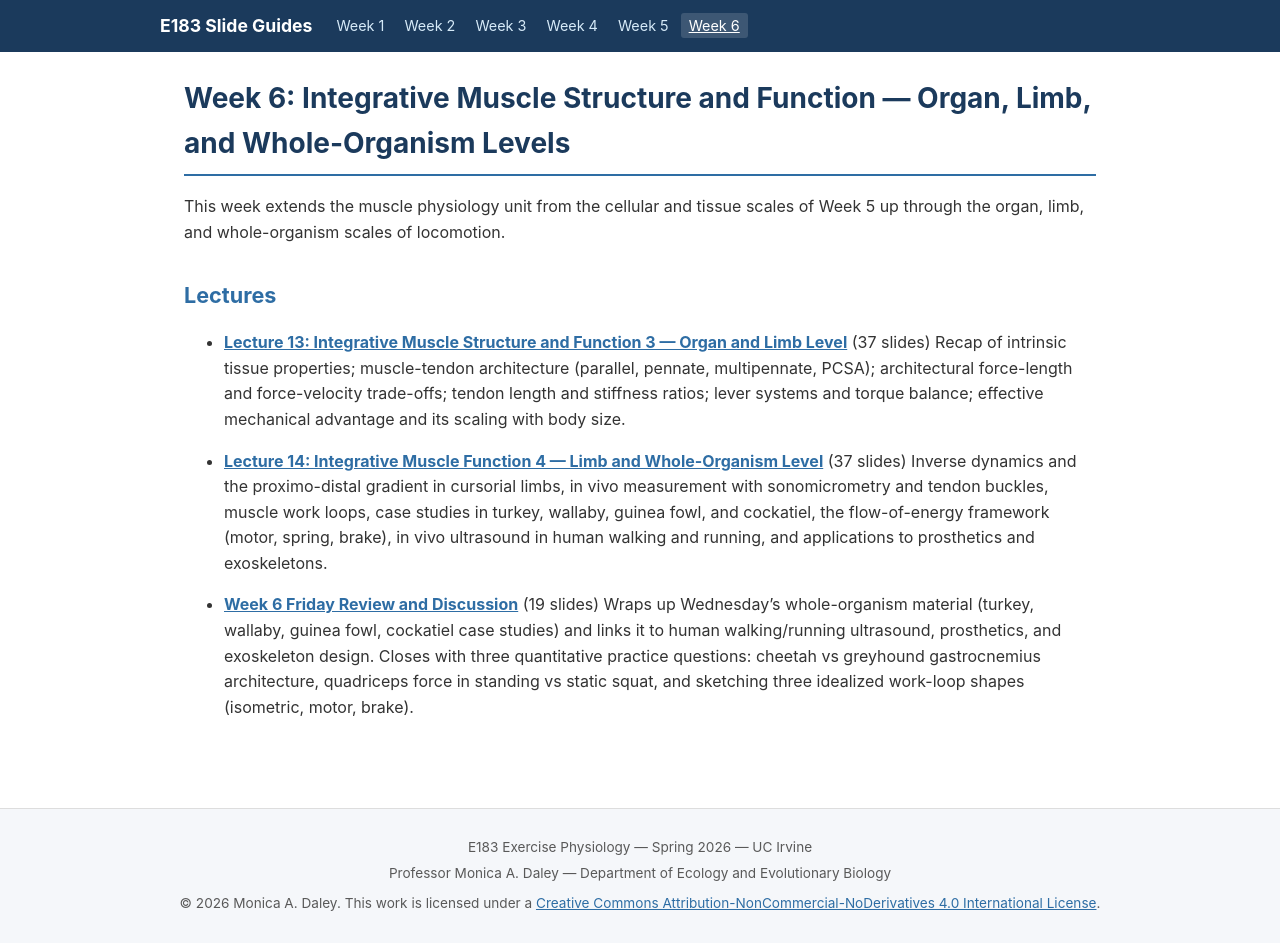
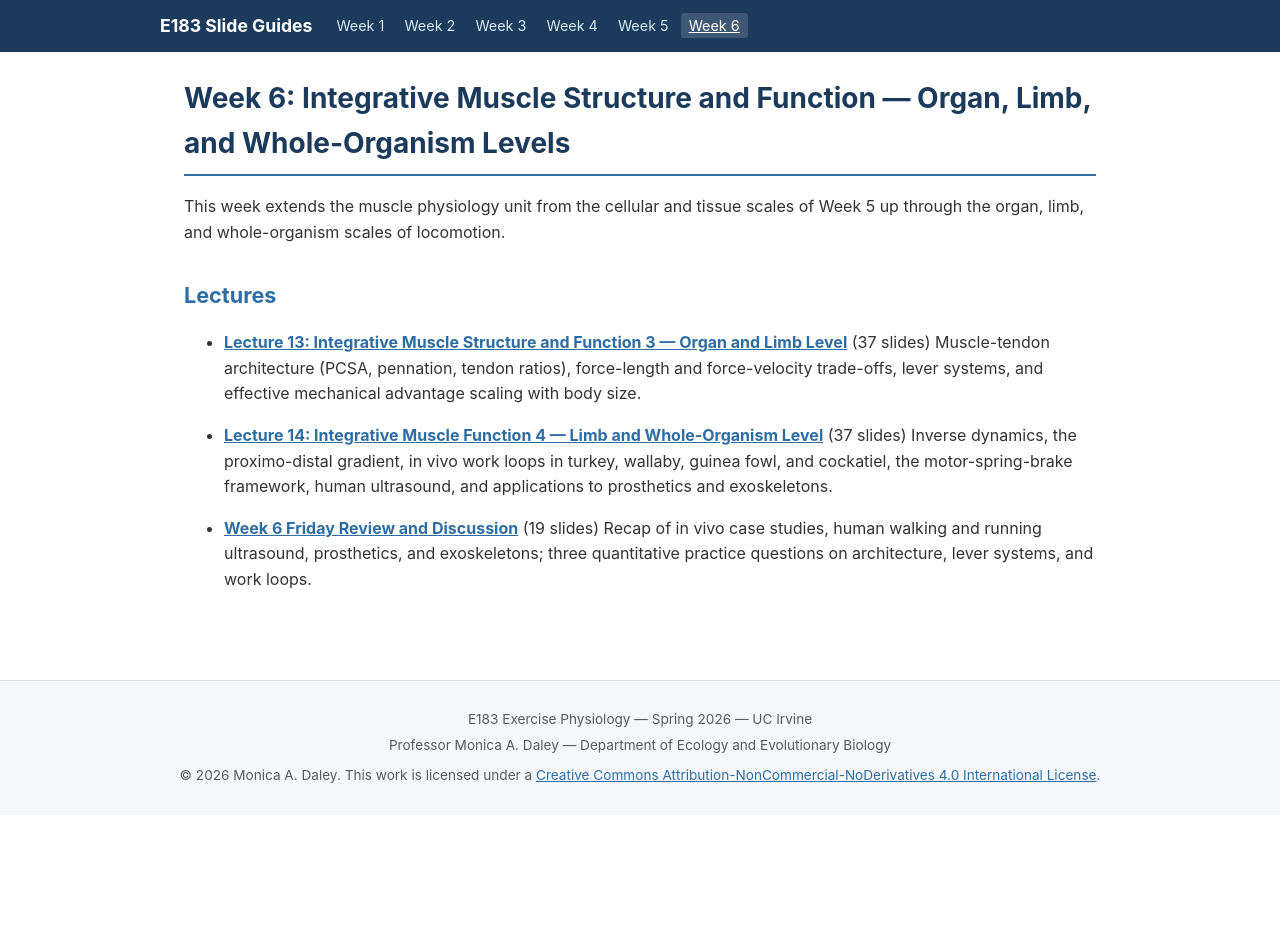
Before and after one commit to MADaley/E183_ExercisePhysiology, a Jekyll site: the page built from week06/index.md, in a window 1280 px wide. Built offline with Jekyll 4.4.1, drawn with Linux system fonts in a browser that asks for light colours; after the commit the page ends 900 px from its top, so only the background shows below that.

Commit message:
Trim Week 6 index and Friday review intro to concise unbolded prose
Co-Authored-By: Claude Opus 4.7 (1M context) <noreply@anthropic.com>

```diff
--- a/week06/index.md
+++ b/week06/index.md
@@ -10,10 +10,10 @@ This week extends the muscle physiology unit from the cellular and tissue scales
 ## Lectures
 
 - [**Lecture 13: Integrative Muscle Structure and Function 3 — Organ and Limb Level**](lecture13-muscle-organ-limb) (37 slides)
-   Recap of intrinsic tissue properties; muscle-tendon architecture (parallel, pennate, multipennate, PCSA); architectural force-length and force-velocity trade-offs; tendon length and stiffness ratios; lever systems and torque balance; effective mechanical advantage and its scaling with body size.
+   Muscle-tendon architecture (PCSA, pennation, tendon ratios), force-length and force-velocity trade-offs, lever systems, and effective mechanical advantage scaling with body size.
 
 - [**Lecture 14: Integrative Muscle Function 4 — Limb and Whole-Organism Level**](lecture14-muscle-whole-organism) (37 slides)
-   Inverse dynamics and the proximo-distal gradient in cursorial limbs, in vivo measurement with sonomicrometry and tendon buckles, muscle work loops, case studies in turkey, wallaby, guinea fowl, and cockatiel, the flow-of-energy framework (motor, spring, brake), in vivo ultrasound in human walking and running, and applications to prosthetics and exoskeletons.
+   Inverse dynamics, the proximo-distal gradient, in vivo work loops in turkey, wallaby, guinea fowl, and cockatiel, the motor-spring-brake framework, human ultrasound, and applications to prosthetics and exoskeletons.
 
 - [**Week 6 Friday Review and Discussion**](friday-review) (19 slides)
-   Wraps up Wednesday's whole-organism material (turkey, wallaby, guinea fowl, cockatiel case studies) and links it to human walking/running ultrasound, prosthetics, and exoskeleton design. Closes with three quantitative practice questions: cheetah vs greyhound gastrocnemius architecture, quadriceps force in standing vs static squat, and sketching three idealized work-loop shapes (isometric, motor, brake).
+   Recap of in vivo case studies, human walking and running ultrasound, prosthetics, and exoskeletons; three quantitative practice questions on architecture, lever systems, and work loops.
```
Also changed, not shown: week06/friday-review.md (+1 -1 lines).
